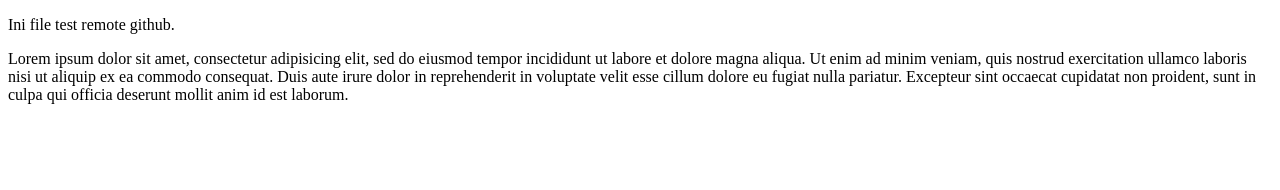
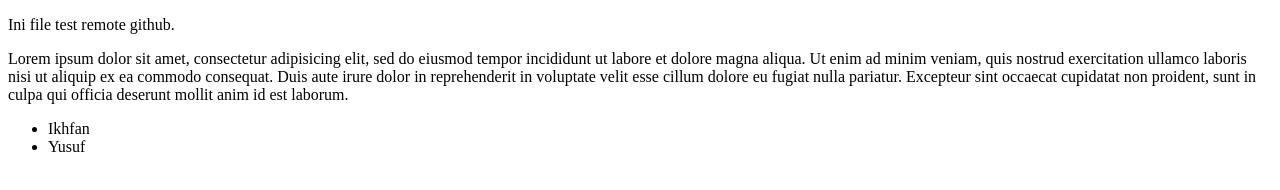
Before and after one commit to IkhfanYusuf/test-remote-2, a plain HTML site: page index.html in a window 1280 px wide. Drawn offline with Linux system fonts and the light colour scheme.

Commit message:
menambahkan list

```diff
--- a/index.html
+++ b/index.html
@@ -11,5 +11,9 @@
 	consequat. Duis aute irure dolor in reprehenderit in voluptate velit esse
 	cillum dolore eu fugiat nulla pariatur. Excepteur sint occaecat cupidatat non
 	proident, sunt in culpa qui officia deserunt mollit anim id est laborum.</p>
+	<ul>
+		<li>Ikhfan</li>
+		<li>Yusuf</li>
+	</ul>
 </body>
 </html>
```
